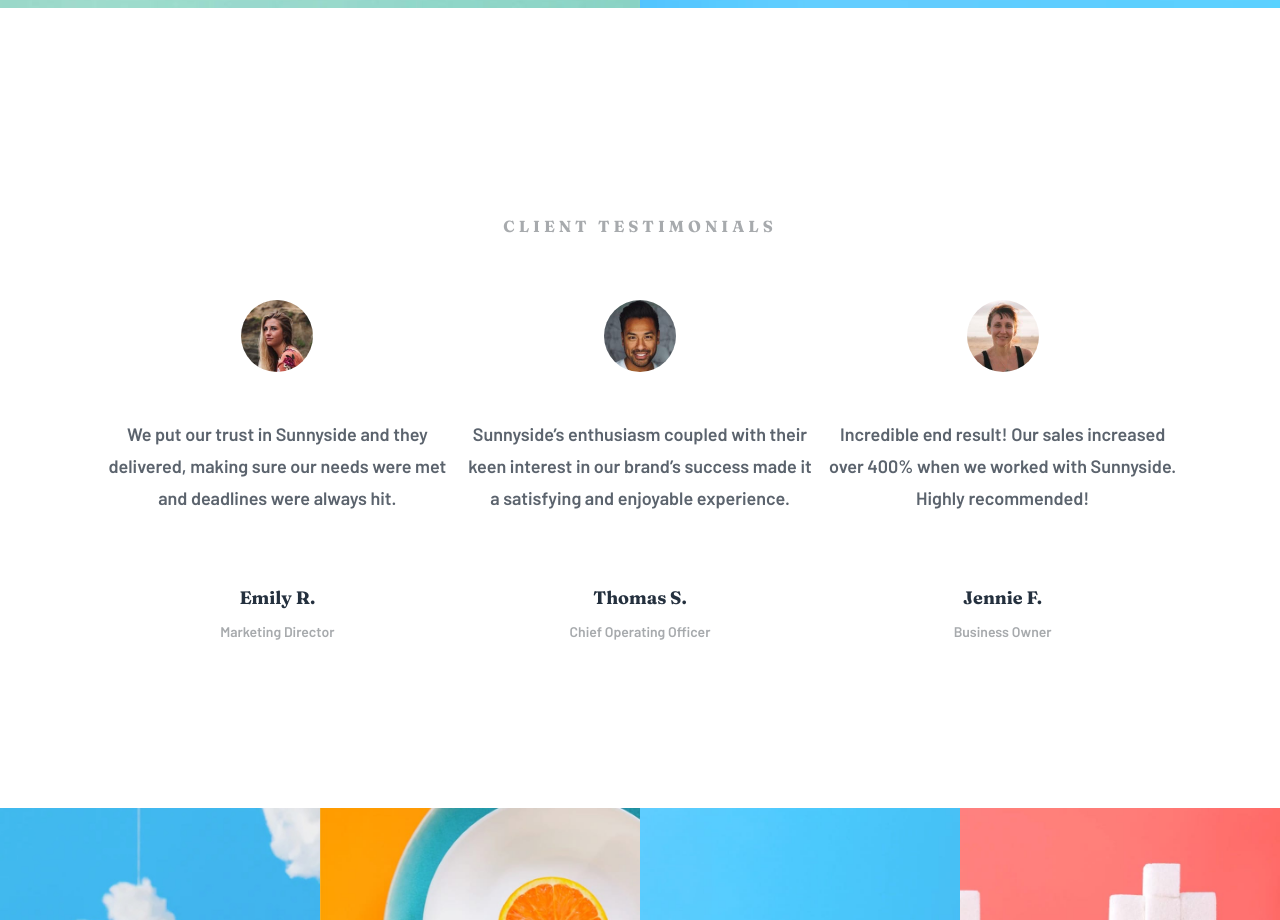
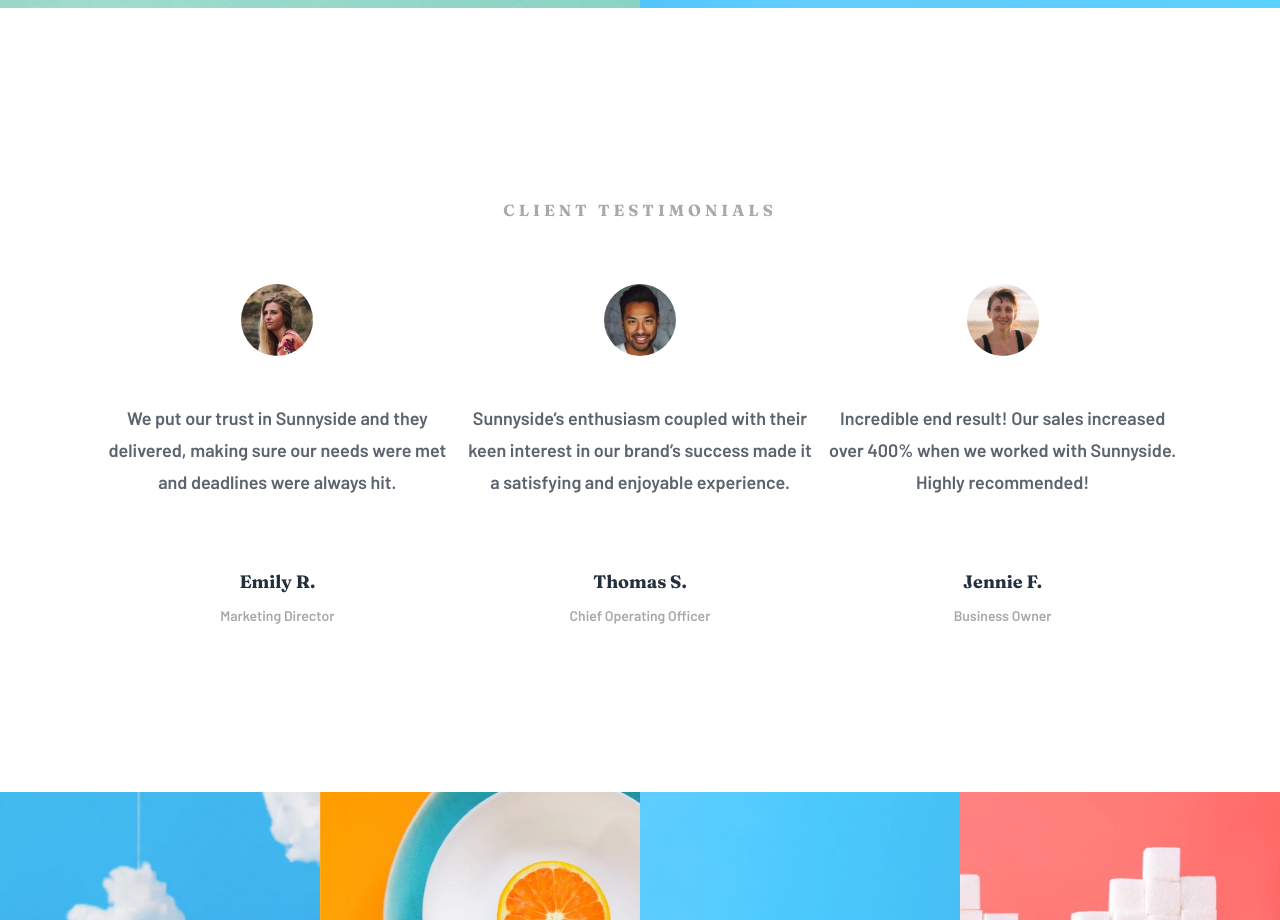
Before and after one commit to ltc870/sunnysideagencylandingpage, a React (Vite) app: page / in a window 1280 px wide. Shown: the part 2807-3727 px from the top of the page. Built offline with nearby package versions, Linux system fonts and the light colour scheme.

Commit message:
corrected padding in testimonial section

```diff
--- a/src/components/Testimonials.module.css
+++ b/src/components/Testimonials.module.css
@@ -73,7 +73,7 @@
 
 @media (min-width: 800px) {
     .testimonialHeading {
-        padding-top: 6em;
+        padding-top: 5em;
     }
 
     .testimonialContainer {
```
